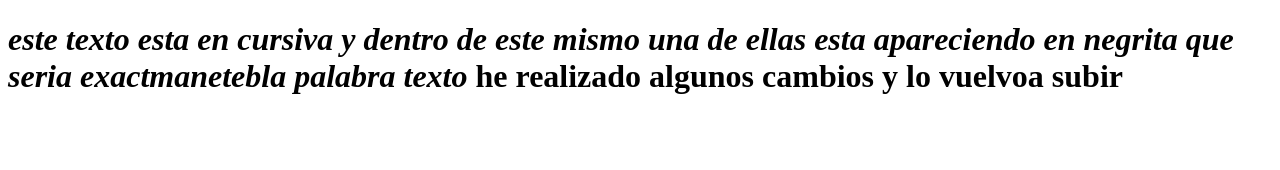
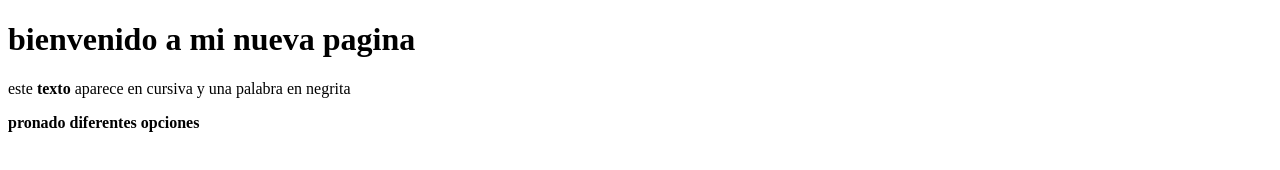
Before and after one commit to Ayyoub1616/Nuevo-Ayyoub, a plain HTML site: page index.html in a window 1280 px wide. Drawn offline with Linux system fonts and the light colour scheme.

Commit message:
nuevo codigo

```diff
--- a/index.html
+++ b/index.html
@@ -4,11 +4,12 @@
            <meta charset="UTF-8">
           <title> Contacto </title>
     </head>
+    <title> AYYOUB WEBSITE </title>
 
     <body>
-<h1><i>este <b>texto</b> esta en cursiva y dentro de este mismo
-    una de ellas esta apareciendo en negrita
-que seria exactmanetebla palabra texto </i> he realizado algunos cambios y lo vuelvoa subir </h1>
+<h1>bienvenido a mi nueva pagina </h1>
+<p>este <b>texto</b> aparece en cursiva y una palabra en negrita</p>
+<p><b>pronado diferentes opciones</b></p>
 
     </body>
 
```
